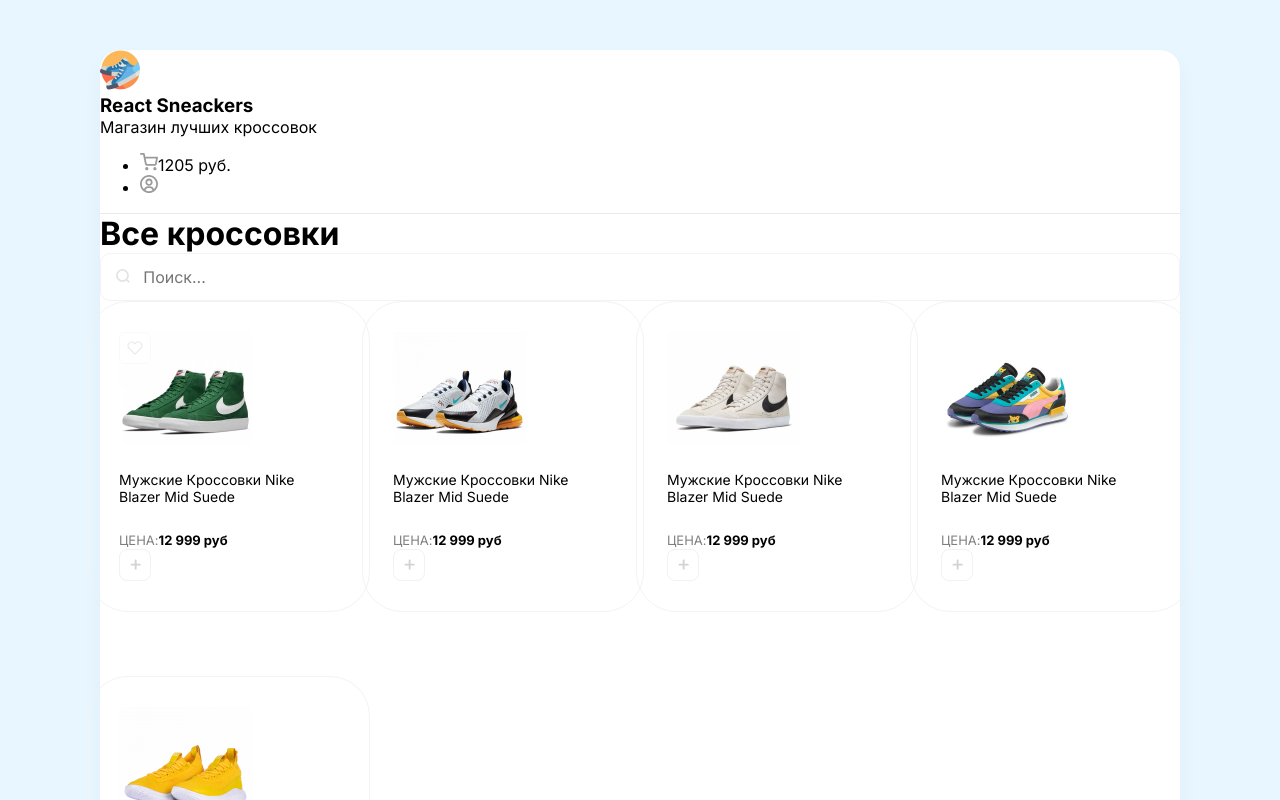
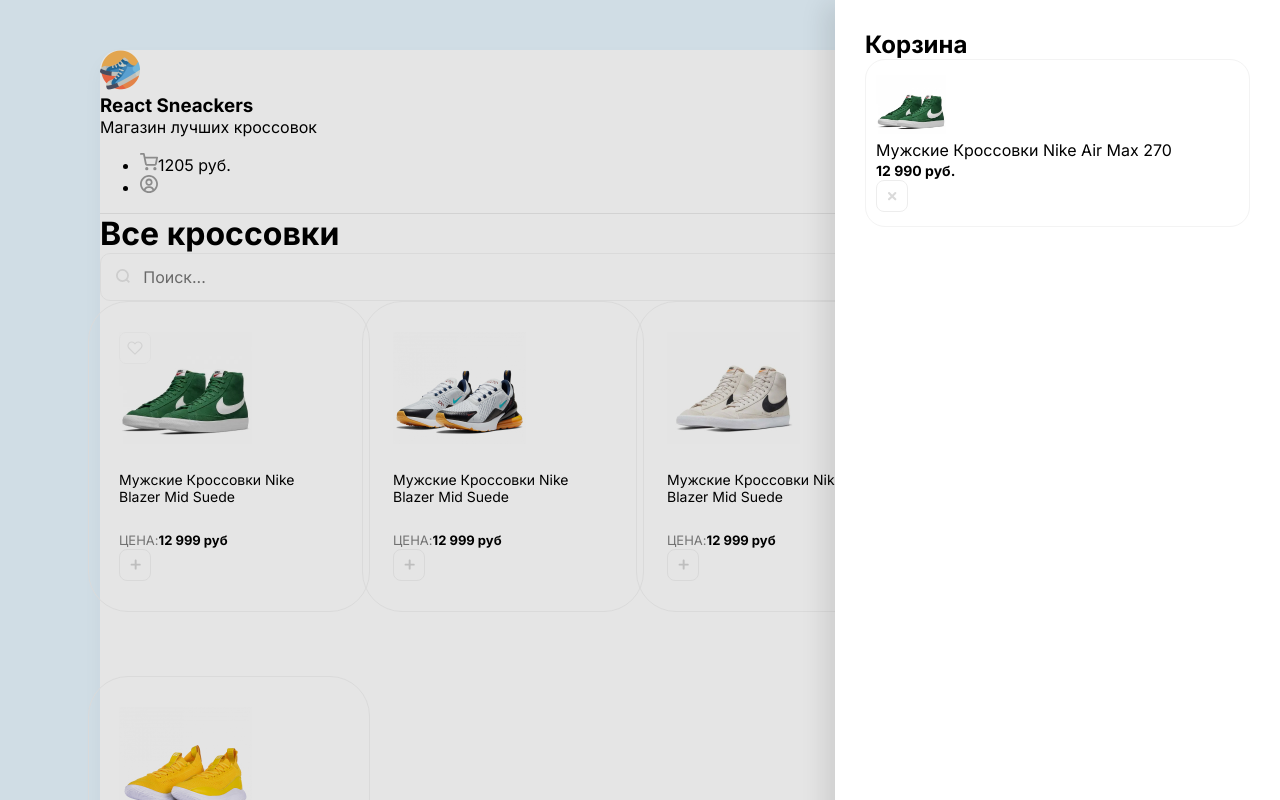
Before and after one commit to MikeSaburov/react-sneakers-shop, a React (Create React App) app: page / in a window 1280 px wide. Shown: the top 800 px of the page. Built offline with nearby package versions, Linux system fonts and the light colour scheme.

Commit message:
Сверстал корзину и карточку товара в ней

```diff
--- a/src/App.js
+++ b/src/App.js
@@ -1,6 +1,29 @@
 function App() {
   return (
     <div className="wrapper clear">
+      <aside className="overlay">
+        <div className="drawer">
+          <h2>Корзина</h2>
+          <div className="cartItem d-flex align-center">
+            <div
+              style={{ backgroundImage: 'url(/img/sneakers/1.jpg)' }}
+              className="cartItemImg"
+            ></div>
+            <div className="mr-20 ">
+              <p className="mb-5">Мужские Кроссовки Nike Air Max 270</p>
+              <b>12 990 руб.</b>
+            </div>
+            <img
+              className="removeBtn"
+              width={32}
+              height={32}
+              src="/img/remove.svg"
+              alt="Удалить из корзины"
+            />
+          </div>
+        </div>
+      </aside>
+
       <header className="d-flex justify-between  align-center p-40">
         <div className="d-flex align-center">
           <img width={40} height={40} src="/img/logo.png" alt="Логотип" />
--- a/src/index.scss
+++ b/src/index.scss
@@ -59,10 +59,9 @@
   padding: 30px;
   width: 220px;
   transition: box-shadow 0.2s ease-in-out, transform 0.2 ease-in-out;
-  cursor: pointer;
 
   &:hover {
-    box-shadow: 0px 14px 30px rgba(0, 0, 0, 0.05);
+    box-shadow: 0px 20px 35px rgba(0, 0, 0, 0.06);
     transform: translateY(-5px);
   }
 
@@ -95,3 +94,61 @@
   height: 32px;
   cursor: pointer;
 }
+
+.overlay {
+  position: absolute;
+  left: 0;
+  top: 0;
+  background: rgba(0, 0, 0, 0.1);
+  z-index: 1;
+  width: 100%;
+  height: 100%;
+}
+.drawer {
+  position: absolute;
+  padding: 30px;
+  width: 385px;
+  right: 0;
+  height: 100%;
+  background: #ffffff;
+  box-shadow: -10px 4px 24px rgba(0, 0, 0, 0.1);
+
+  h2 {
+    margin: 0;
+    font-size: 24px;
+  }
+}
+
+.cartItem {
+  border: 1px solid #f3f3f3;
+  border-radius: 20px;
+  overflow: hidden;
+  padding: 10px;
+
+  .cartItemImg {
+    height: 70px;
+    width: 70px;
+    background-size: contain;
+    background-position: 0 5px;
+    background-repeat: no-repeat;
+    margin-right: 20px;
+  }
+
+  p {
+    font-size: 16px;
+    margin: 0;
+  }
+  b {
+    font-size: 14px;
+  }
+
+  .removeBtn {
+    opacity: 0.5;
+    cursor: pointer;
+    transition: opacity 0.15s ease-in-out;
+
+    &:hover {
+      opacity: 1;
+    }
+  }
+}
```
Also changed, not shown: public/img/remove.svg (added).
